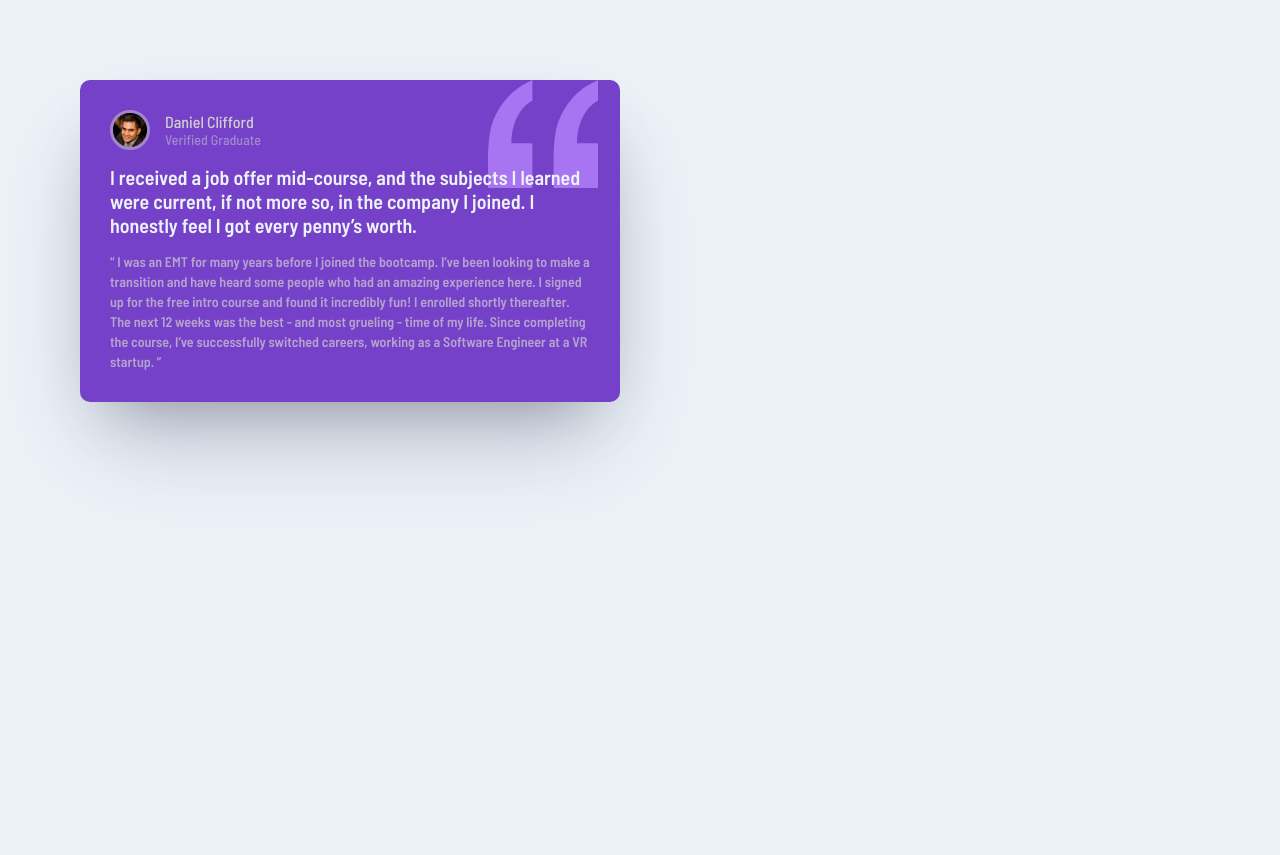
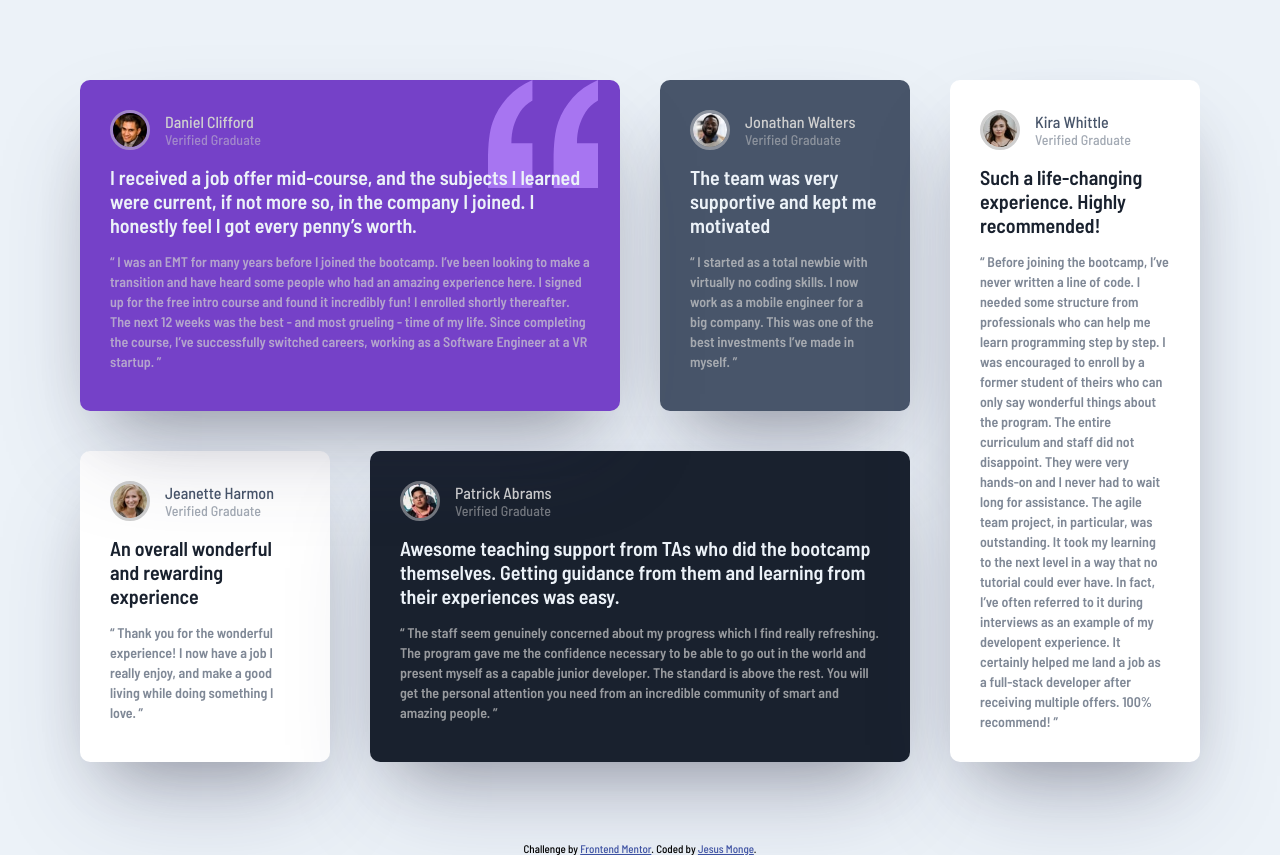
Before and after one commit to jesusmongedev/testimonials-grid-section, a website: page src/index.html in a window 1280 px wide. Before the commit the page ends 800 px from the top, so only its background shows below. Drawn offline with nearby package versions, Linux system fonts and the light colour scheme; files that its build step writes are made by us from their sources.

Commit message:
Added html structure for testimonials grid container

```diff
--- a/src/index.html
+++ b/src/index.html
@@ -32,7 +32,9 @@
   </head>
   <body>
     <main>
+      <!-- Testimonial cards' grid container -->
       <section class="grid-container">
+        <!-- Testimonial Card #1  -->
         <article class="user-card user-card--violet">
           <div class="info-container">
             <img
@@ -66,39 +68,138 @@
             class="quotation-svg"
           />
         </article>
+
+        <!-- Testimonial card #2 -->
+        <article class="user-card user-card--grayish">
+          <div class="info-container">
+            <img
+              src="images/image-jonathan.jpg"
+              alt=" Jonathan Walters"
+              class="info-container__avatar"
+            />
+            <div class="info-container-data">
+              <p class="info-container-data__name">Jonathan Walters</p>
+              <p class="info-container-data__status">Verified Graduate</p>
+            </div>
+          </div>
+
+          <p class="user-card__review">
+            The team was very supportive and kept me motivated
+          </p>
+          <p class="user-card__quote">
+            “ I started as a total newbie with virtually no coding skills. I now
+            work as a mobile engineer for a big company. This was one of the
+            best investments I’ve made in myself. ”
+          </p>
+        </article>
+
+        <!-- Testimonial card #3 -->
+        <article class="user-card user-card--white user-card--tablet">
+          <div class="info-container">
+            <img
+              src="images/image-jeanette.jpg"
+              alt=" Jeanette Harmon"
+              class="info-container__avatar info-container__avatar--dark-border"
+            />
+            <div class="info-container-data">
+              <p class="info-container-data__name">Jeanette Harmon</p>
+              <p
+                class="info-container-data__status info-container-data__status--dark"
+              >
+                Verified Graduate
+              </p>
+            </div>
+          </div>
+
+          <p class="user-card__review user-card__review--dark">
+            An overall wonderful and rewarding experience
+          </p>
+          <p class="user-card__quote user-card__quote--dark">
+            “ Thank you for the wonderful experience! I now have a job I really
+            enjoy, and make a good living while doing something I love. ”
+          </p>
+        </article>
+
+        <!-- Testimonial card #4 -->
+        <article class="user-card user-card--blackish">
+          <div class="info-container">
+            <img
+              src="images/image-patrick.jpg"
+              alt=" Patrick Abrams"
+              class="info-container__avatar"
+            />
+            <div class="info-container-data">
+              <p class="info-container-data__name">Patrick Abrams</p>
+              <p class="info-container-data__status">Verified Graduate</p>
+            </div>
+          </div>
+
+          <p class="user-card__review">
+            Awesome teaching support from TAs who did the bootcamp themselves.
+            Getting guidance from them and learning from their experiences was
+            easy.
+          </p>
+          <p class="user-card__quote">
+            “ The staff seem genuinely concerned about my progress which I find
+            really refreshing. The program gave me the confidence necessary to
+            be able to go out in the world and present myself as a capable
+            junior developer. The standard is above the rest. You will get the
+            personal attention you need from an incredible community of smart
+            and amazing people. ”
+          </p>
+        </article>
+
+        <!-- Testimonial card #5 -->
+        <article class="user-card user-card--white user-card--alignment">
+          <div class="info-container">
+            <img
+              src="images/image-kira.jpg"
+              alt=" Kira Whittle"
+              class="info-container__avatar info-container__avatar--dark-border"
+            />
+            <div class="info-container-data">
+              <p class="info-container-data__name">Kira Whittle</p>
+              <p
+                class="info-container-data__status info-container-data__status--dark"
+              >
+                Verified Graduate
+              </p>
+            </div>
+          </div>
+
+          <p class="user-card__review user-card__review--dark">
+            Such a life-changing experience. Highly recommended!
+          </p>
+          <p class="user-card__quote user-card__quote--dark">
+            “ Before joining the bootcamp, I’ve never written a line of code. I
+            needed some structure from professionals who can help me learn
+            programming step by step. I was encouraged to enroll by a former
+            student of theirs who can only say wonderful things about the
+            program. The entire curriculum and staff did not disappoint. They
+            were very hands-on and I never had to wait long for assistance. The
+            agile team project, in particular, was outstanding. It took my
+            learning to the next level in a way that no tutorial could ever
+            have. In fact, I’ve often referred to it during interviews as an
+            example of my developent experience. It certainly helped me land a
+            job as a full-stack developer after receiving multiple offers. 100%
+            recommend! ”
+          </p>
+        </article>
       </section>
     </main>
-    <!-- Jonathan Walters Verified
-    Graduate The team was very supportive and kept me motivated “ I started as a
-    total newbie with virtually no coding skills. I now work as a mobile
-    engineer for a big company. This was one of the best investments I’ve made
-    in myself. ” Jeanette Harmon Verified Graduate An overall wonderful and
-    rewarding experience “ Thank you for the wonderful experience! I now have a
-    job I really enjoy, and make a good living while doing something I love. ”
-    Patrick Abrams Verified Graduate Awesome teaching support from TAs who did
-    the bootcamp themselves. Getting guidance from them and learning from their
-    experiences was easy. “ The staff seem genuinely concerned about my progress
-    which I find really refreshing. The program gave me the confidence necessary
-    to be able to go out in the world and present myself as a capable junior
-    developer. The standard is above the rest. You will get the personal
-    attention you need from an incredible community of smart and amazing people.
-    ” Kira Whittle Verified Graduate Such a life-changing experience. Highly
-    recommended! “ Before joining the bootcamp, I’ve never written a line of
-    code. I needed some structure from professionals who can help me learn
-    programming step by step. I was encouraged to enroll by a former student of
-    theirs who can only say wonderful things about the program. The entire
-    curriculum and staff did not disappoint. They were very hands-on and I never
-    had to wait long for assistance. The agile team project, in particular, was
-    outstanding. It took my learning to the next level in a way that no tutorial
-    could ever have. In fact, I’ve often referred to it during interviews as an
-    example of my developent experience. It certainly helped me land a job as a
-    full-stack developer after receiving multiple offers. 100% recommend! ” -->
 
-    <!-- <div class="attribution">
+    <div class="attribution">
       Challenge by
       <a href="https://www.frontendmentor.io?ref=challenge" target="_blank"
         >Frontend Mentor</a
-      >. Coded by <a href="#">Jesus Monge</a>.
-    </div> -->
+      >. Coded by
+      <a
+        href="https://github.com/jesusmongedev"
+        target="_blank"
+        rel="noopener nofollow"
+        aria-label="follow me on GitHub"
+        >Jesus Monge</a
+      >.
+    </div>
   </body>
 </html>
```
